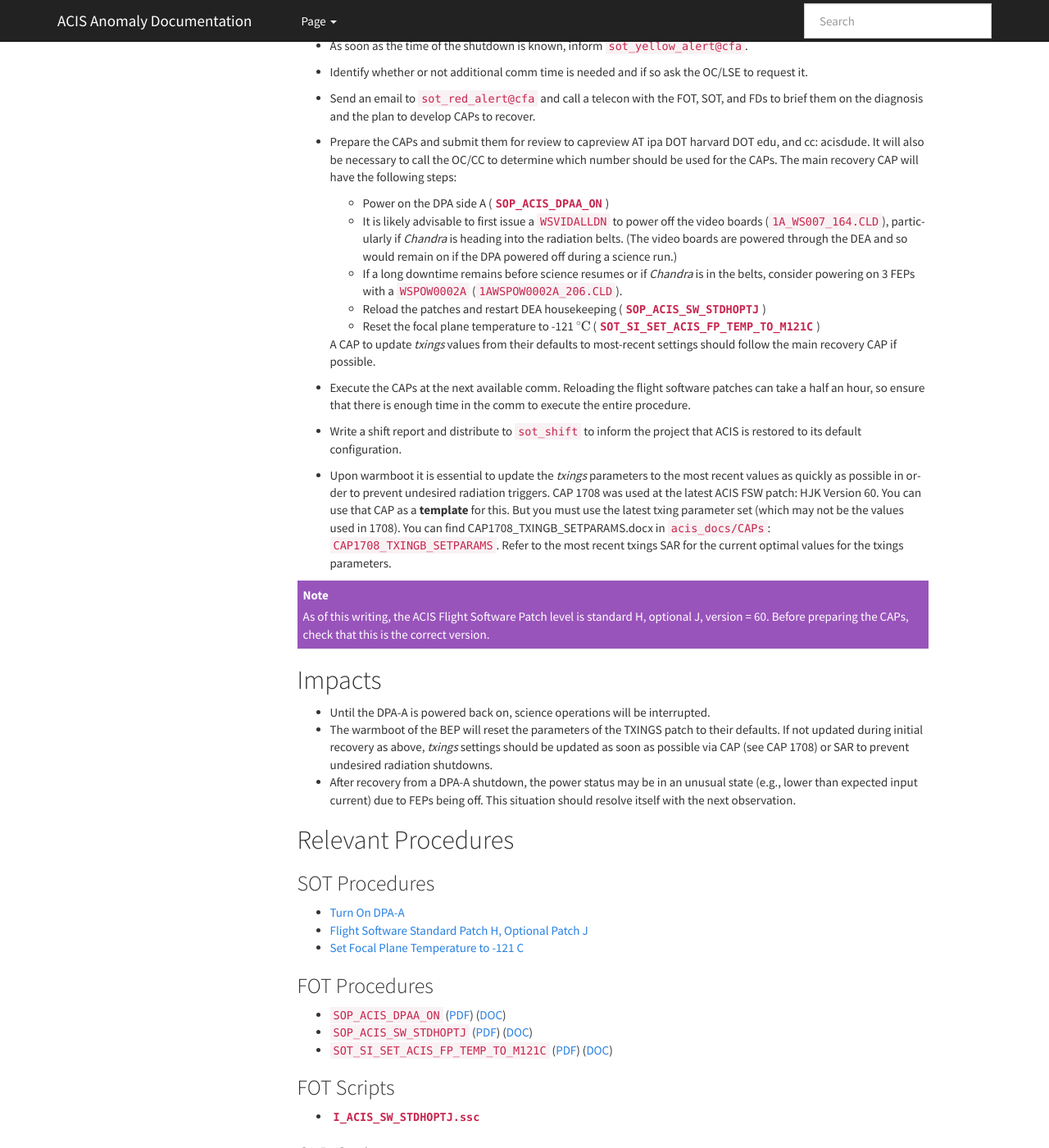
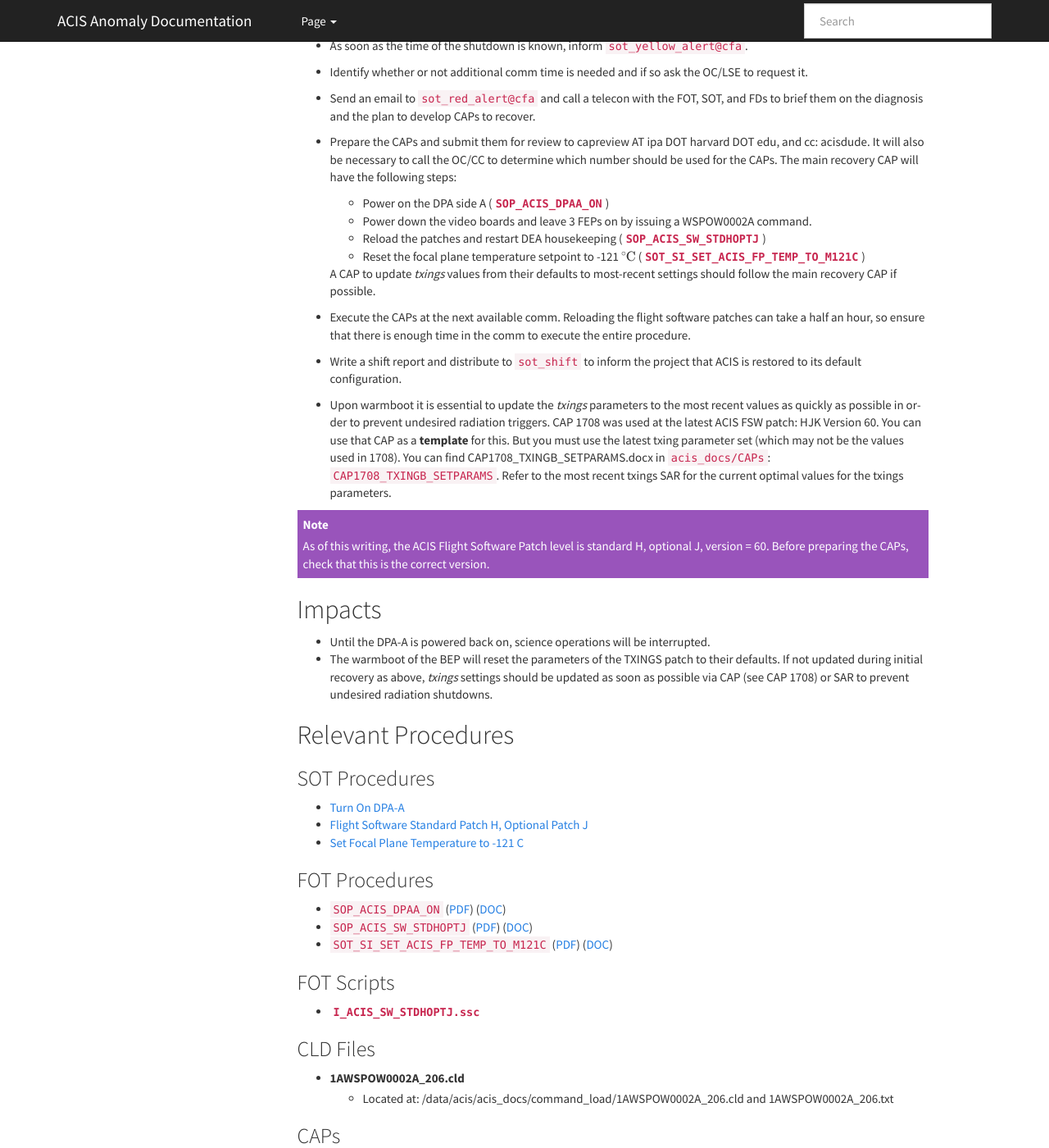
Before and after one commit to acisops/acis_anomaly_pages, a Sphinx documentation site: the page built from source/dpaa_shutdown_bepa.rst, in a window 1280 px wide and 1400 px high, scrolled down 1387 px. Shown: the whole window at 82% size. Built offline with Sphinx 7.4.7, drawn with Linux system fonts in a browser that asks for light colours; some of the changed text lies outside the part shown.

Commit message:
Updates after the JAN1924 Team Tagup review

```diff
--- a/source/dpaa_shutdown_bepa.rst
+++ b/source/dpaa_shutdown_bepa.rst
@@ -28,7 +28,7 @@
 Will it happen again?
 ---------------------
 
-It appears likely that the anomaly will occur again if the mission continues.
+It appears likely that the anomaly will occur again.
 
 How is this anomaly diagnosed?
 ------------------------------
@@ -37,8 +37,8 @@
 
 * 1DPPSA (DPA-A Power Supply On/Off) change from 1 to 0 (On to Off)
 * 1DPP0AVO (DPA-A +5V Analog Voltage) drop to 0.0 +/- 0.3 V
-* 1DPICACU (DPA-A Input Current) drop to < 0.2 A (this value is noisy, so take an average)
-* DPA-A POWER should go to zero
+* 1DPICACU (DPA-A Input Current) drop to < 0.2 A
+* DPA-A POWER should go to ~zero
 * 1DP28AVO (DPA-A +28V Input Voltage) is expected to have a small uptick, ~0.5 V, consistent with
   the load suddenly dropping to zero.  May require more than 1 major frame.
 * The software and hardware bilevels will likely not have normal values if BEP side A is active.
@@ -83,13 +83,11 @@
   The main recovery CAP will have the following steps:
 
   - Power on the DPA side A (|dpaa_on|_)
-  - It is likely advisable to first issue a ``WSVIDALLDN`` to power off the video boards (|wsvidalldn|),
-    particularly if *Chandra* is heading into the radiation belts.  (The video boards are powered
-    through the DEA and so would remain on if the DPA powered off during a science run.)
-  - If a long downtime remains before science resumes or if *Chandra* is in the belts, consider
-    powering on 3 FEPs with a ``WSPOW0002A`` (|wspow0002a|).
+
+  - Power down the video boards and leave 3 FEPs on by issuing a WSPOW0002A command.
+
   - Reload the patches and restart DEA housekeeping (|stdhoptj|_)
-  - Reset the focal plane temperature to -121 :math:`^\circ{\rm C}` (|fptemp_121|_)
+  - Reset the focal plane temperature setpoint to -121 :math:`^\circ{\rm C}` (|fptemp_121|_)
 
   A CAP to update *txings* values from their defaults to most-recent settings should follow the
   main recovery CAP if possible.
@@ -114,11 +112,10 @@
 -------
 
 * Until the DPA-A is powered back on, science operations will be interrupted.
+
 * The warmboot of the BEP will reset the parameters of the TXINGS patch to their defaults.
   If not updated during initial recovery as above, *txings* settings should be updated as soon as possible via CAP (see CAP 1708) or SAR to prevent undesired radiation shutdowns.
-* After recovery from a DPA-A shutdown, the power status may be in an unusual state (e.g., lower
-  than expected input current) due to FEPs being off. This situation should resolve itself with
-  the next observation.
+
 
 Relevant Procedures
 -------------------
@@ -152,12 +149,6 @@
 .. |fptemp_121_doc| replace:: DOC
 .. _fptemp_121_doc: https://occweb.cfa.harvard.edu/occweb/FOT/configuration/procedures/SOP/SOP_SI_SET_ACIS_FP_TEMP_TO_M121C.pdf
 
-.. |wsvidalldn| replace:: ``1A_WS007_164.CLD``
-.. _wsvidalldn: https://occweb.cfa.harvard.edu/occweb/FOT/configuration/archive/cld/1A_WS007_164.CLD
-
-.. |wspow0002a| replace:: ``1AWSPOW0002A_206.CLD``
-.. _wspow0002a: https://occweb.cfa.harvard.edu/occweb/FOT/configuration/archive/cld/1AWSPOW0002A_206.CLD
-
 .. |stdhoptjssc| replace:: ``I_ACIS_SW_STDHOPTJ.ssc``
 .. _stdhoptjssc: https://occweb.cfa.harvard.edu/occweb/FOT/configuration/products/ssc/I_ACIS_SW_STDHOPTJ.ssc
 
@@ -182,11 +173,14 @@
 
 * |stdhoptjssc|_
 
-CLD Scripts
+CLD Files
 +++++++++++
 
-* |wsvidalldn|_
-* |wspow0002a|_
+* 1AWSPOW0002A_206.cld
+    - Located at: /data/acis/acis_docs/command_load/1AWSPOW0002A_206.cld and 1AWSPOW0002A_206.txt
+
+
+
 
 CAPs
 ++++
@@ -225,11 +219,11 @@
 * `Flight Note 563 <https://occweb.cfa.harvard.edu/occweb/FOT/configuration/flightnotes/controlled/Flight_Note563_DPA-A_Turn_Off_Anomaly_Report.pdf>`_
 
 .. |mptl| replace:: ``multiplot_tracelog`` Command-line Script
-.. _mptl: http://cxc.cfa.harvard.edu/acis/acispy/command_line.html#multiplot-tracelog
+.. _mptl: http://cxc.cfa.harvard.edu/acis/acispy_cmd/#multiplot-tracelog
 
 Relevant ACISpy Links
 ---------------------
 
 * `Reading MSID Data from Tracelog File <http://cxc.cfa.harvard.edu/acis/acispy/loading_data.html#reading-msid-data-from-a-tracelog-file>`_
-* `Plotting Data in Python <http://cxc.cfa.harvard.edu/acis/acispy/plotting_data.html>`_
+* `Plotting Data in Python <http://cxc.cfa.harvard.edu/acis/acispy/Plotting_Data.html>`_
 * |mptl|_
--- a/source/index.rst
+++ b/source/index.rst
@@ -13,7 +13,7 @@
 
 Contents:
 
-* :doc:`dpaa_shutdown_bepa` (Last Updated August 29, 2022)
+* :doc:`dpaa_shutdown_bepa` (Last Updated January 19, 2024)
 * :doc:`dpab_shutdown_bepa` (Last Updated August 29, 2022)
 * :doc:`dpaa_shutdown_bepb`
 * :doc:`dpab_shutdown_bepb`
```
